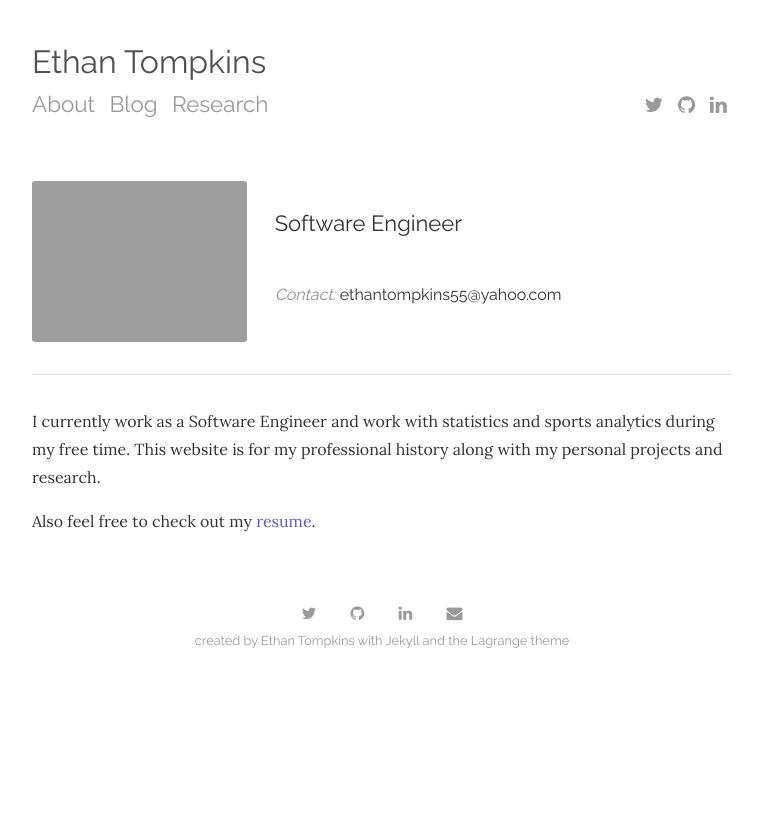
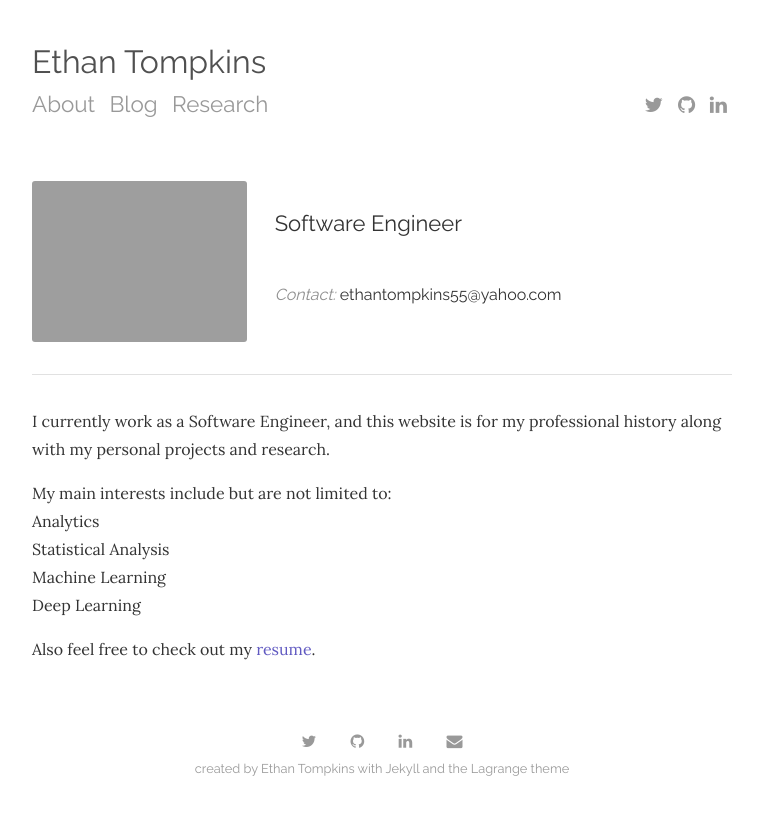
Before and after one commit to ethantompkins/ethantompkins.github.io, a Jekyll site: the page built from index.html, in a window 1280 px wide. Shown: the top 815 px of the page, without its empty margins (258-1016 px from the left). Built offline with Jekyll 4.4.1, drawn with Linux system fonts in a browser that asks for light colours; nearby versions of some CDN libraries; the list of posts is cut into pages by our own code.

Commit message:
added to about section

```diff
--- a/index.html
+++ b/index.html
@@ -20,9 +20,15 @@ title: About
 
 <hr>
 
-<p>I currently work as a Software Engineer and work with statistics
-    and sports analytics during my free time. This website is for my professional
+<p>I currently work as a Software Engineer, and this website is for my professional
     history along with my personal projects and research.
+</p>
+<p>
+    My main interests include but are not limited to:
+    <br> Analytics
+    <br> Statistical Analysis
+    <br> Machine Learning
+    <br> Deep Learning
 </p>
 
 <p>
```
